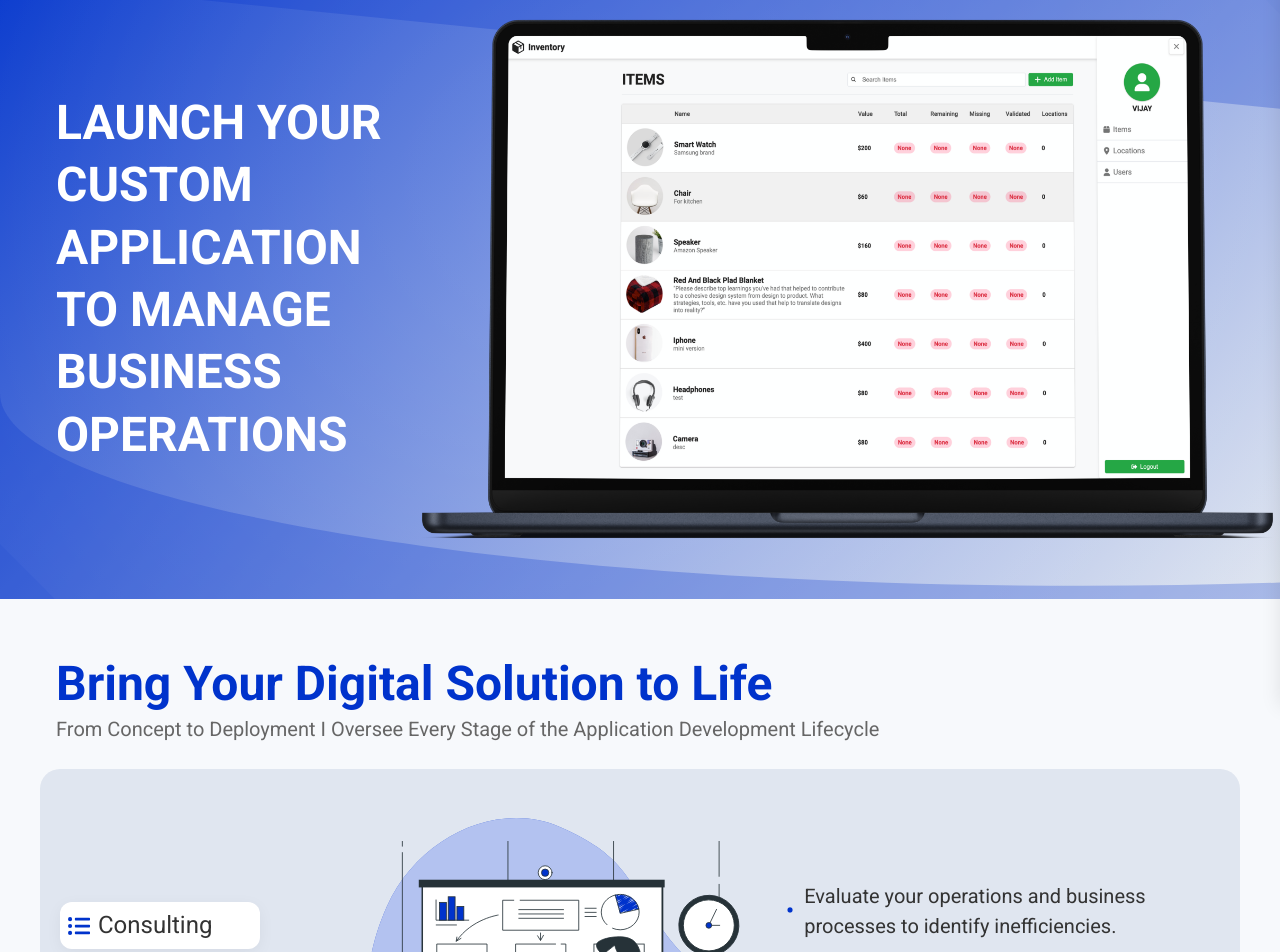
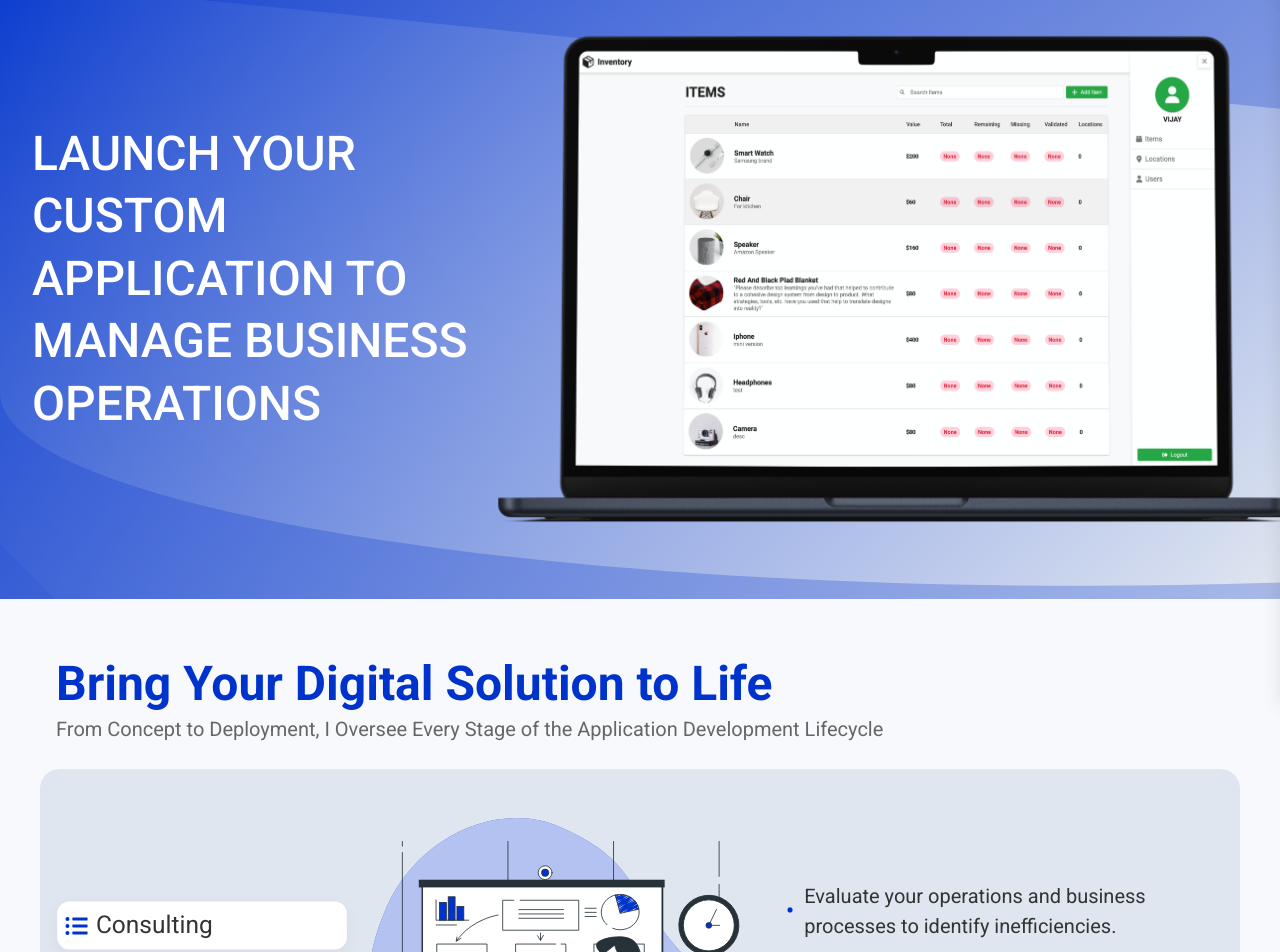
Before and after one commit to VijayKumar9389/Company-Website, a React (Vite) app: page / in a window 1280 px wide. Shown: the part 100-1052 px from the top of the page. Built offline with nearby package versions, Linux system fonts and the light colour scheme.

Commit message:
site revamp

```diff
--- a/src/components/Footer/Footer.tsx
+++ b/src/components/Footer/Footer.tsx
@@ -1,5 +1,6 @@
 import { IoLocationOutline, IoCallOutline, IoMailOutline } from 'react-icons/io5';
 import './Footer.scss';
+import resumePDF from '../../assets/resume.pdf';
 
 const Footer = () => {
     return (
@@ -20,7 +21,9 @@ const Footer = () => {
                     </div>
                 </div>
                 <div className="footer-actions">
-                    <a href="/resume.pdf" className="action-button" download>Download Resume</a>
+                    <a href={resumePDF} download="VijayKumar_Resume.pdf" className="action-button">
+                        Download Resume
+                    </a>
                     <a href="https://github.com/VijayKumar9389" className="action-button">View My GitHub</a>
                 </div>
             </div>
--- a/src/pages/Design/Design.scss
+++ b/src/pages/Design/Design.scss
@@ -75,7 +75,7 @@
 
     .nav-button {
       color: $text-primary; // Dark gray text color
-      background: rgba(255, 255, 255, 0.9); // Slightly more opaque background for better readability
+      background: $card-background; // Slightly more opaque background for better readability
       border: 1px solid $border-color; // Light gray border for better definition
       width: 50px; // Slightly larger for better touch interaction
       height: 50px;
@@ -84,7 +84,7 @@
       align-items: center;
       justify-content: center;
       cursor: pointer;
-      box-shadow: 0 2px 8px rgba(0, 0, 0, 0.1); // Subtle shadow for depth
+      box-shadow:  $shadow-small; // Subtle shadow for depth
       transition:
               background 0.3s ease,
               transform 0.2s ease,
@@ -93,22 +93,12 @@
 
       &:hover {
         background: darken($primary-color, 10%); // Darkens the primary color for a richer hover effect
-        box-shadow: 0 4px 12px rgba(0, 0, 0, 0.15); // Stronger shadow for a lift effect
+        box-shadow: $shadow-medium; // Stronger shadow for a lift effect
         transform: translateY(-2px); // Slight lift effect on hover
 
         svg {
           color: $card-background; // Keeps the icon color white on hover
         }
-      }
-
-      &:focus {
-        outline: none;
-        box-shadow: 0 0 0 3px lighten($primary-color, 40%), 0 4px 12px rgba(0, 0, 0, 0.15); // Focus ring with a lifted shadow
-      }
-
-      &:active {
-        transform: scale(0.95) translateY(1px); // Slight depress effect on click
-        box-shadow: 0 2px 8px rgba(0, 0, 0, 0.1); // Softer shadow on click for a pressed effect
       }
 
       svg {
--- a/src/pages/Hero/Hero.scss
+++ b/src/pages/Hero/Hero.scss
@@ -71,15 +71,14 @@
 
   .hero-content {
     display: grid;
-    grid-template-columns: 1fr 2fr;
+    grid-template-columns: 1fr 1.5fr;
     align-items: center;
     gap: $spacing-lg;
-    max-width: 1200px;
     width: 100%;
     margin: 0 auto;
     z-index: 1; // Ensure content is above background effects
 
-    @media (max-width: $breakpoint-md) {
+    @media (max-width: $breakpoint-lg) {
       grid-template-columns: 1fr;
       text-align: center;
     }
@@ -89,13 +88,14 @@
       text-align: start;
 
 
-      @media (max-width: $breakpoint-md) {
+      @media (max-width: $breakpoint-lg) {
         text-align: center;
       }
 
       .hero-title {
         color: #fff;
         text-transform: uppercase;
+        font-weight: $font-weight-medium;
       }
     }
 
--- a/src/pages/Skills/Skills.scss
+++ b/src/pages/Skills/Skills.scss
@@ -41,7 +41,7 @@
 
 
       .competency-item {
-        flex: 1 1 auto; // Allow items to grow and shrink
+        flex: 1 1 100%; // Full width for mobile
         display: flex;
         align-items: center;
         padding: $spacing-sm;
@@ -49,13 +49,19 @@
         cursor: pointer;
         transition: background-color 0.3s ease, transform 0.3s ease;
         border-radius: $border-radius-md;
-        width: 100%;
-        max-width: 200px; // Max width for items
+        width: 100%; // Full width on mobile
+
+        @media (min-width: $breakpoint-md) {
+          flex: 1 1 50%; // Two items per row on larger screens
+          width: auto; // Adjust width for larger screens
+          justify-content: flex-start; // Align items to the start for larger screens
+        }
 
         &:hover,
         &.active {
           background-color: $card-background; // Consistent background color
           box-shadow: $shadow-small;
+          transform: scale(1.02); // Slight zoom effect on hover
         }
 
         .icon {
@@ -66,6 +72,7 @@
         .title {
           font-weight: $font-weight-medium;
           font-size: $font-size-base-sm;
+          margin: 0; // Remove default margin for better alignment
         }
       }
     }
--- a/src/pages/Skills/Skills.tsx
+++ b/src/pages/Skills/Skills.tsx
@@ -72,7 +72,7 @@ const Skills: React.FC = () => {
         <div className="skills-container">
             <Header
                 heading="Bring Your Digital Solution to Life"
-                desc="From Concept to Deployment I Oversee Every Stage of the Application Development Lifecycle"
+                desc="From Concept to Deployment, I Oversee Every Stage of the Application Development Lifecycle"
             />
             <div className="competency-section">
                 <div className="competency-list" data-aos="fade-right">
@@ -88,11 +88,11 @@ const Skills: React.FC = () => {
                     ))}
                 </div>
 
-                <div className="competency-details" >
+                <div className="competency-details">
                     <div className="image-container" data-aos="fade-up">
                         <img src={selectedCompetency.img} alt={selectedCompetency.title} />
                     </div>
-                    <div className="description"  data-aos="fade-left">
+                    <div className="description" data-aos="fade-left">
                         <ul>
                             {selectedCompetency.description.map((item, index) => (
                                 <li key={index}>
```
Also changed, not shown: 1 other file (tests, documents, lock files or other folders).
